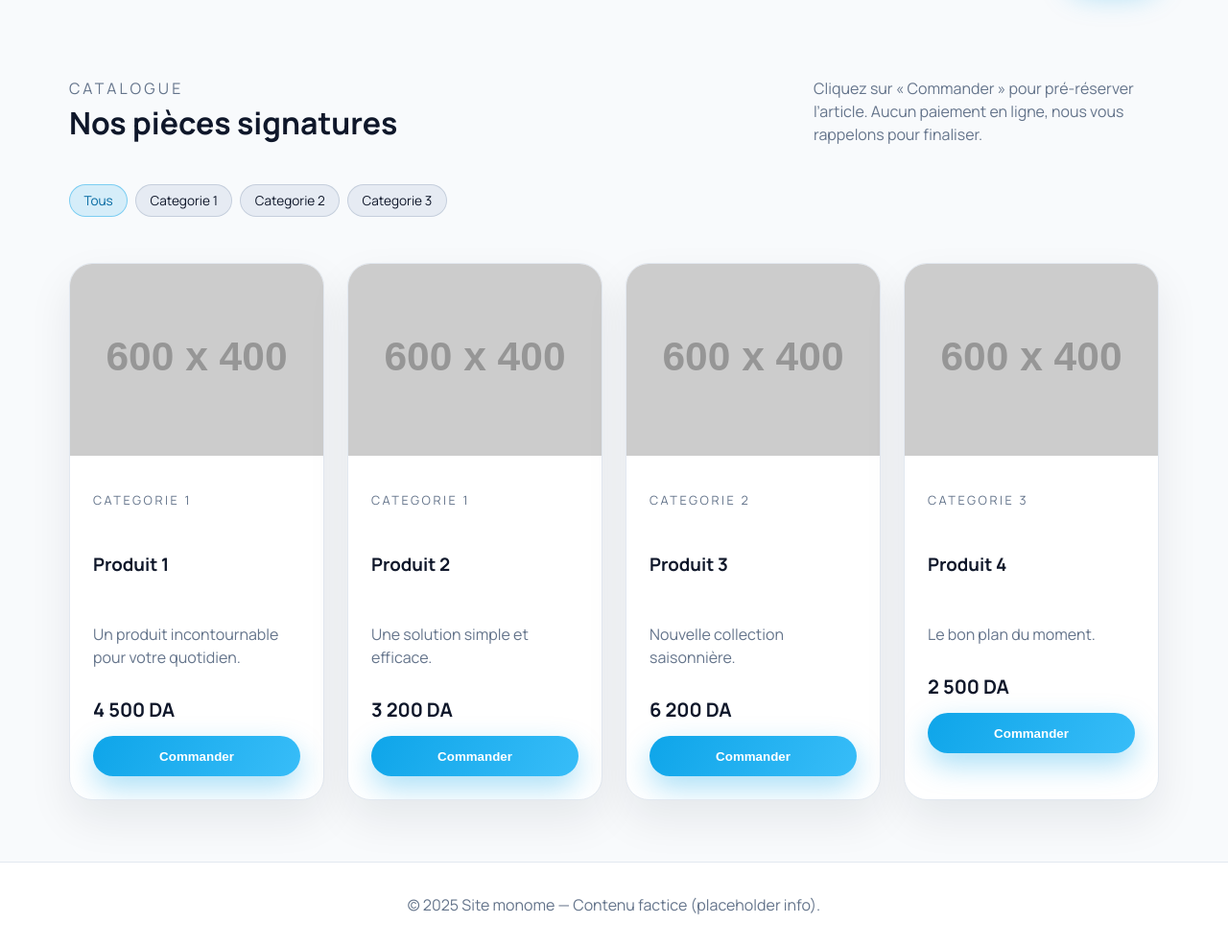
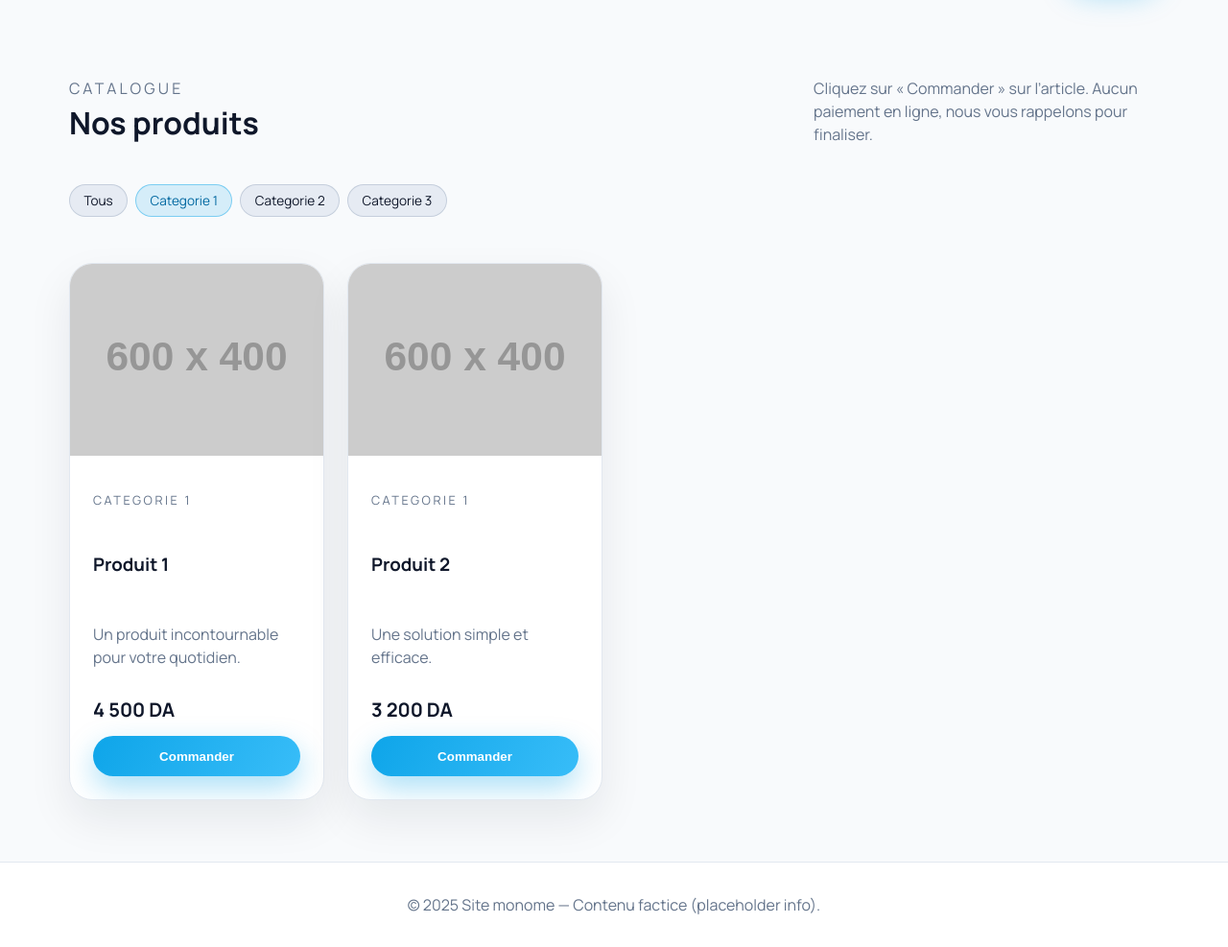
Before and after one commit to iamAbdo/ProjetMonome, a PHP site: page /client/products.php?category=1 in a window 1280 px wide. Shown: the part 84-1071 px from the top of the page at 96% size. Run offline with PHP 8.4, Linux system fonts and the light colour scheme; data comes from the database, SQL or seed files in the repository; grey boxes labelled with a size stand in for pictures from a placeholder-image service; some libraries are stand-ins or nearby versions.

Commit message:
filters in PHP

```diff
--- a/client/index.php
+++ b/client/index.php
@@ -3,8 +3,10 @@ declare(strict_types=1);
 $pageTitle = 'Lorem Ipsum — Accueil';
 require __DIR__ . '/includes/header.php';
 
+// jib 6 categorie bl asm
 $cRes = $connection->query('SELECT id, name FROM categories ORDER BY name ASC LIMIT 6');
 $categories = $cRes ? $cRes->fetch_all(MYSQLI_ASSOC) : [];
+// jib 3 produit bl date creation
 $nRes = $connection->query('SELECT p.*, c.name AS category_name FROM products p LEFT JOIN categories c ON c.id = p.category_id ORDER BY p.created_at DESC LIMIT 3');
 $nouveautes = $nRes ? $nRes->fetch_all(MYSQLI_ASSOC) : [];
 ?>
--- a/client/order-handler.php
+++ b/client/order-handler.php
@@ -4,6 +4,7 @@ require __DIR__ . '/../private/config.php';
 
 header('Content-Type: application/json; charset=utf-8');
 
+// ida mab3tch b post exit
 if ($_SERVER['REQUEST_METHOD'] !== 'POST') {
     http_response_code(405);
     echo json_encode(['message' => 'Méthode non autorisée.']);
--- a/client/products.php
+++ b/client/products.php
@@ -3,10 +3,21 @@ declare(strict_types=1);
 $pageTitle = 'Template — Catalogue';
 require __DIR__ . '/includes/header.php';
 
+// jib les categories
 $res = $connection->query("SELECT id, name, LOWER(REPLACE(name, ' ', '-')) AS slug FROM categories ORDER BY name ASC");
 $categories = $res ? $res->fetch_all(MYSQLI_ASSOC) : [];
 
-$pRes = $connection->query("SELECT p.*, c.name AS category_name, LOWER(REPLACE(IFNULL(c.name, 'collection'), ' ', '-')) AS category_slug FROM products p LEFT JOIN categories c ON c.id = p.category_id ORDER BY p.created_at DESC");
+// filtre par catégorie (depuis ?category=ID)
+$selectedCategory = null;
+if (!empty($_GET['category']) && is_numeric($_GET['category'])) {
+    $selectedCategory = (int) $_GET['category'];
+}
+
+if ($selectedCategory) {
+    $pRes = $connection->query("SELECT p.*, c.name AS category_name, LOWER(REPLACE(IFNULL(c.name, 'collection'), ' ', '-')) AS category_slug FROM products p LEFT JOIN categories c ON c.id = p.category_id WHERE p.category_id = " . $selectedCategory . " ORDER BY p.created_at DESC");
+} else {
+    $pRes = $connection->query("SELECT p.*, c.name AS category_name, LOWER(REPLACE(IFNULL(c.name, 'collection'), ' ', '-')) AS category_slug FROM products p LEFT JOIN categories c ON c.id = p.category_id ORDER BY p.created_at DESC");
+}
 $products = $pRes ? $pRes->fetch_all(MYSQLI_ASSOC) : [];
 ?>
 
@@ -14,18 +25,25 @@ $products = $pRes ? $pRes->fetch_all(MYSQLI_ASSOC) : [];
     <div class="section-title">
         <div>
             <p style="color: var(--muted); text-transform: uppercase; letter-spacing: 0.2em; margin: 0;">Catalogue</p>
-            <h2>Nos pièces signatures</h2>
+            <h2>Nos produits</h2>
         </div>
-        <p style="max-width: 360px; color: var(--muted);">Cliquez sur « Commander » pour pré-réserver l’article. Aucun paiement en ligne, nous vous rappelons pour finaliser.</p>
+        <p style="max-width: 360px; color: var(--muted);">Cliquez sur « Commander » sur l’article. Aucun paiement en ligne, nous vous rappelons pour finaliser.</p>
     </div>
 
     <div class="section-title" style="margin-top: 0;">
         <div class="chip-group">
-            <span class="chip active" data-filter="all">Tous</span>
-            <?php foreach ($categories as $cat): ?>
-                <span class="chip" data-filter="<?= sanitize($cat['slug']); ?>"><?= sanitize($cat['name']); ?></span>
+            <?php
+            // 'Tous' ki categorie ma slectioner
+            $allActive = $selectedCategory ? '' : 'active';
+            ?>
+            <a class="chip <?= $allActive; ?>" href="<?= htmlspecialchars($_SERVER['PHP_SELF']); ?>">Tous</a>
+            <?php foreach ($categories as $cat):
+                $isActive = ($selectedCategory && (int)$cat['id'] === $selectedCategory) ? 'active' : ''; ?>
+                <a class="chip <?= $isActive; ?>" href="?category=<?= (int)$cat['id']; ?>"><?= sanitize($cat['name']); ?></a>
             <?php endforeach; ?>
         </div>
+        <!-- ab3t categorie id b GET (donc b lien) -->
+        <input type="hidden" id="category" value="<?= (int)($selectedCategory ?? 0); ?>" aria-hidden="true">
     </div>
 
     <section class="grid">
@@ -37,16 +55,16 @@ $products = $pRes ? $pRes->fetch_all(MYSQLI_ASSOC) : [];
             </div>
         <?php else: ?>
             <?php foreach ($products as $product): ?>
-                <article class="card" data-category="<?= sanitize($product['category_slug']); ?>">
+                <article class="card">
                     <?php if (!empty($product['image'])): ?>
                         <img src="<?= sanitize($product['image']); ?>" alt="<?= sanitize($product['name']); ?>">
                     <?php endif; ?>
                     <div class="card-body">
                         <p style="color: var(--muted); text-transform: uppercase; font-size: 0.8rem; letter-spacing: 0.2em;">
-                            <?= sanitize($product['category_name'] ?? 'Collection Template'); ?>
+                            <?= sanitize($product['category_name'] ?? ''); ?>
                         </p>
                         <h3><?= sanitize($product['name']); ?></h3>
-                        <p style="color: var(--muted);"><?= sanitize($product['description'] ?? 'Pièce iconique imaginée pour une expérience sensuelle et durable.'); ?></p>
+                        <p style="color: var(--muted);"><?= sanitize($product['description'] ?? ''); ?></p>
                         <div class="price"><?= number_format((float)$product['price'], 0, ',', ' '); ?> DA</div>
                         <button class="btn btn-primary" data-order data-id="<?= (int)$product['id']; ?>" data-name="<?= sanitize($product['name']); ?>">
                             Commander
```
Also changed, not shown: public/js/app.js.
